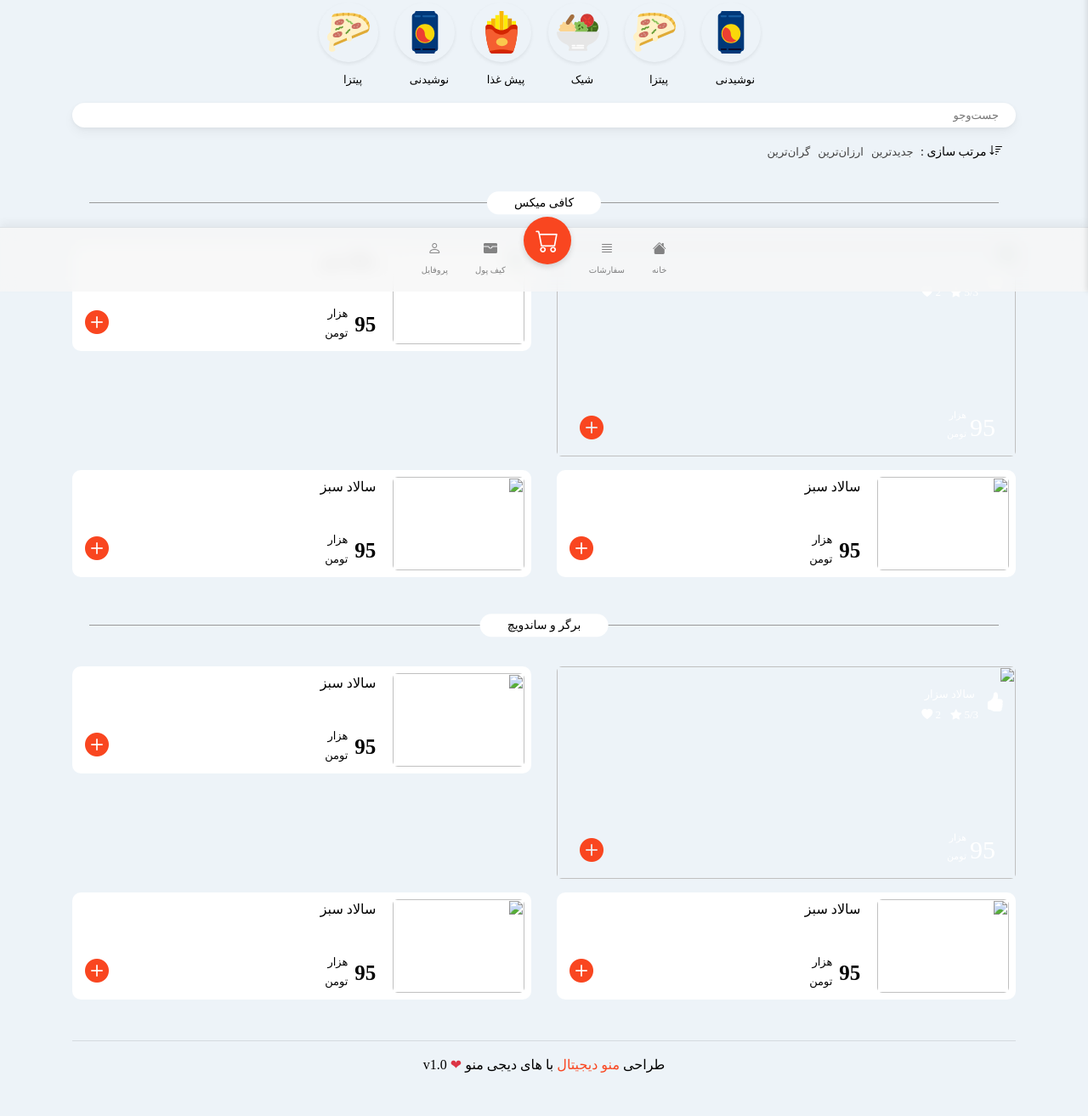
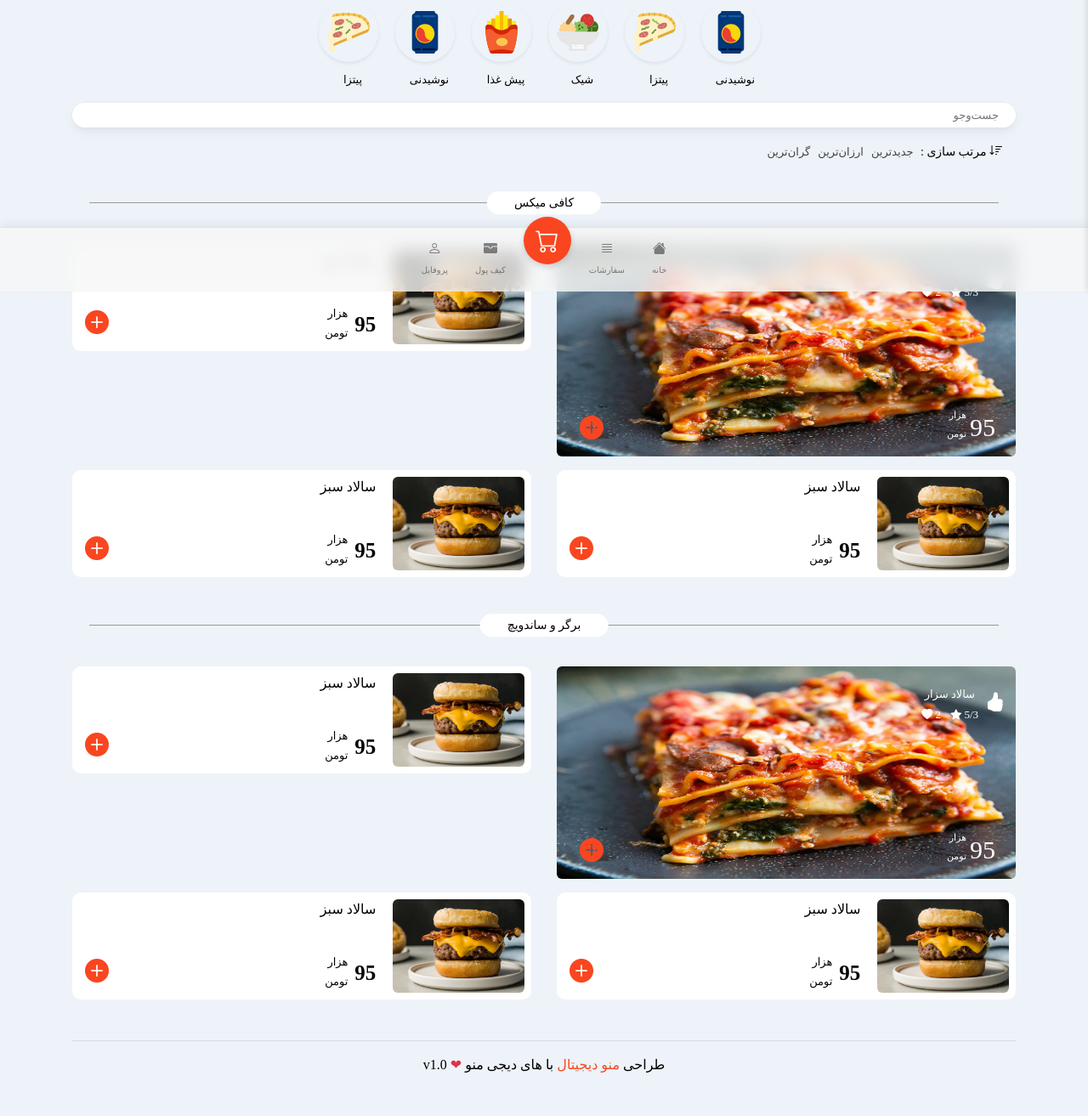
Before and after one commit to reza-svr/menu-digital, a plain HTML site: page index.html in a window 1280 px wide. Shown: the part 457-1770 px from the top of the page at 85% size. Drawn offline with nearby package versions, Linux system fonts and the light colour scheme; the site is published under a folder, as on GitHub Pages, so addresses that start at the root find nothing; a web font is replaced by a local one.

Commit message:
fix bug in show img

```diff
--- a/css/style.css
+++ b/css/style.css
@@ -671,7 +671,7 @@ li {
 
 /* start profile user coffe */
 .background-user-profile-page{
-    background-image: url(/img/ecommercecover.jpg);
+    background-image: url(../img/ecommercecover.jpg);
     background-repeat: no-repeat;
     background-size: cover;
     background-position: center;
--- a/index.html
+++ b/index.html
@@ -71,7 +71,7 @@
             <div class="row">
                 <div class="col d-flex justify-content-center">
                     <div class="coffea-logo">
-                        <img src="/img/coffea-logo.png" alt="">
+                        <img src="img/coffea-logo.png" alt="">
                     </div>
                 </div>
             </div>
@@ -196,7 +196,7 @@
             <div class="row">
                 <div class="col-12 col-md-6 mb-3">
                     <div class="item-box">
-                        <img class="w-100" src="/img/food-1.jpg" alt="">
+                        <img class="w-100" src="img/food-1.jpg" alt="">
                         <div>
                             <div class="item-icon-thumbs">
                                 <i class="bi bi-hand-thumbs-up-fill"></i>
@@ -332,7 +332,7 @@
                         <div class="row bg-white item-box-small mr-0">
                             <div class="col-4 p-0">
                                 <div class="item-box-small-img">
-                                    <img src="/img/food-2.jpg" alt="">
+                                    <img src="img/food-2.jpg" alt="">
                                 </div>
                             </div>
                             <div class="col-8">
@@ -436,7 +436,7 @@
                         <div class="row bg-white item-box-small mr-0">
                             <div class="col-4 p-0">
                                 <div class="item-box-small-img">
-                                    <img src="/img/food-2.jpg" alt="">
+                                    <img src="img/food-2.jpg" alt="">
                                 </div>
                             </div>
                             <div class="col-8">
@@ -476,7 +476,7 @@
                         <div class="row bg-white item-box-small mr-0">
                             <div class="col-4 p-0">
                                 <div class="item-box-small-img">
-                                    <img src="/img/food-2.jpg" alt="">
+                                    <img src="img/food-2.jpg" alt="">
                                 </div>
                             </div>
                             <div class="col-8">
@@ -530,7 +530,7 @@
             <div class="row">
                 <div class="col-12 col-md-6 mb-3">
                     <div class="item-box">
-                        <img class="w-100" src="/img/food-1.jpg" alt="">
+                        <img class="w-100" src="img/food-1.jpg" alt="">
                         <div>
                             <div class="item-icon-thumbs">
                                 <i class="bi bi-hand-thumbs-up-fill"></i>
@@ -636,7 +636,7 @@
                         <div class="row bg-white item-box-small mr-0">
                             <div class="col-4 p-0">
                                 <div class="item-box-small-img">
-                                    <img src="/img/food-2.jpg" alt="">
+                                    <img src="img/food-2.jpg" alt="">
                                 </div>
                             </div>
                             <div class="col-8">
@@ -740,7 +740,7 @@
                         <div class="row bg-white item-box-small mr-0">
                             <div class="col-4 p-0">
                                 <div class="item-box-small-img">
-                                    <img src="/img/food-2.jpg" alt="">
+                                    <img src="img/food-2.jpg" alt="">
                                 </div>
                             </div>
                             <div class="col-8">
@@ -780,7 +780,7 @@
                         <div class="row bg-white item-box-small mr-0">
                             <div class="col-4 p-0">
                                 <div class="item-box-small-img">
-                                    <img src="/img/food-2.jpg" alt="">
+                                    <img src="img/food-2.jpg" alt="">
                                 </div>
                             </div>
                             <div class="col-8">
```
Also changed, not shown: cart.html (+1 -1 lines), menu-about-coffe.html (+1 -1 lines).
